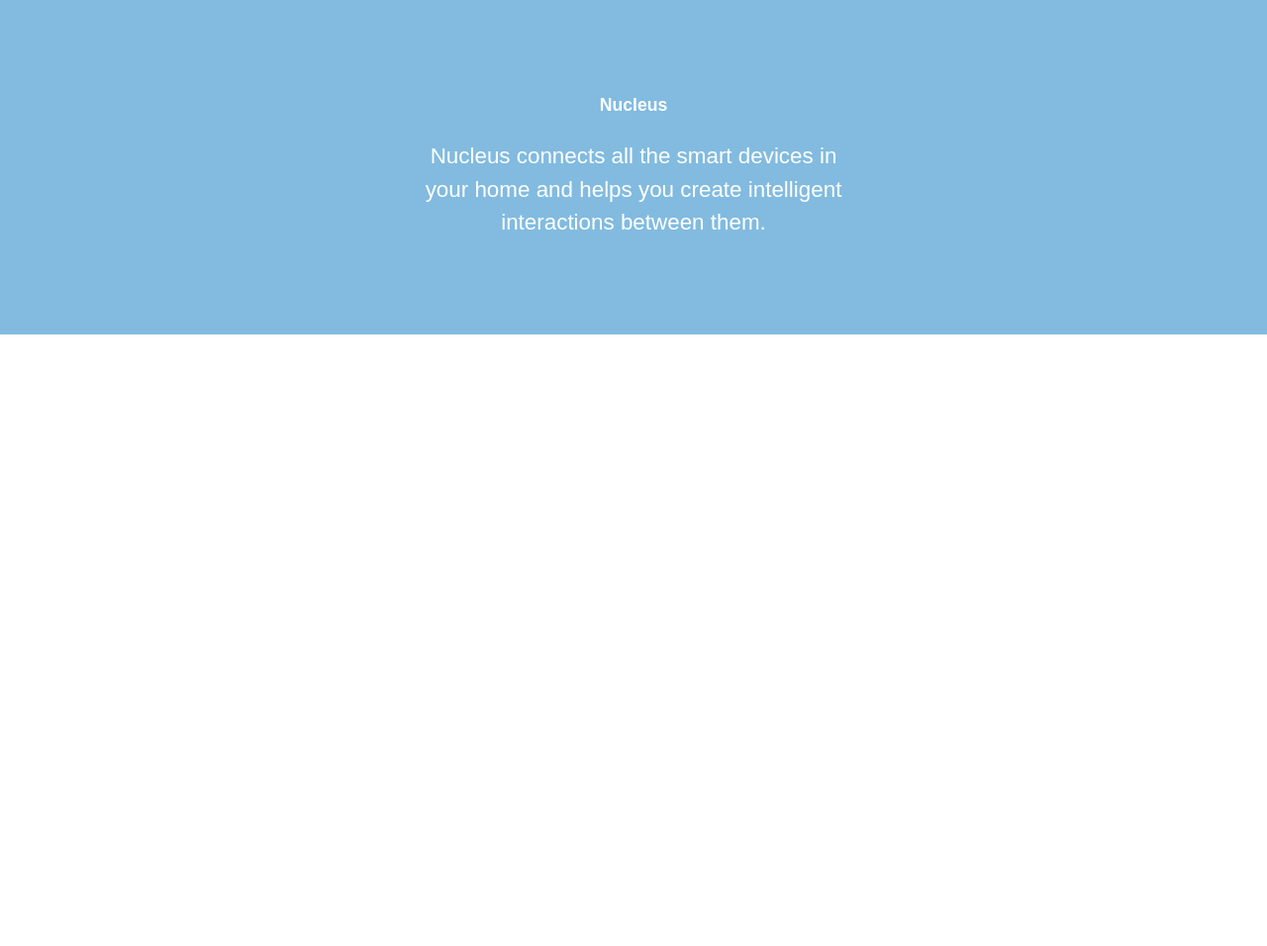
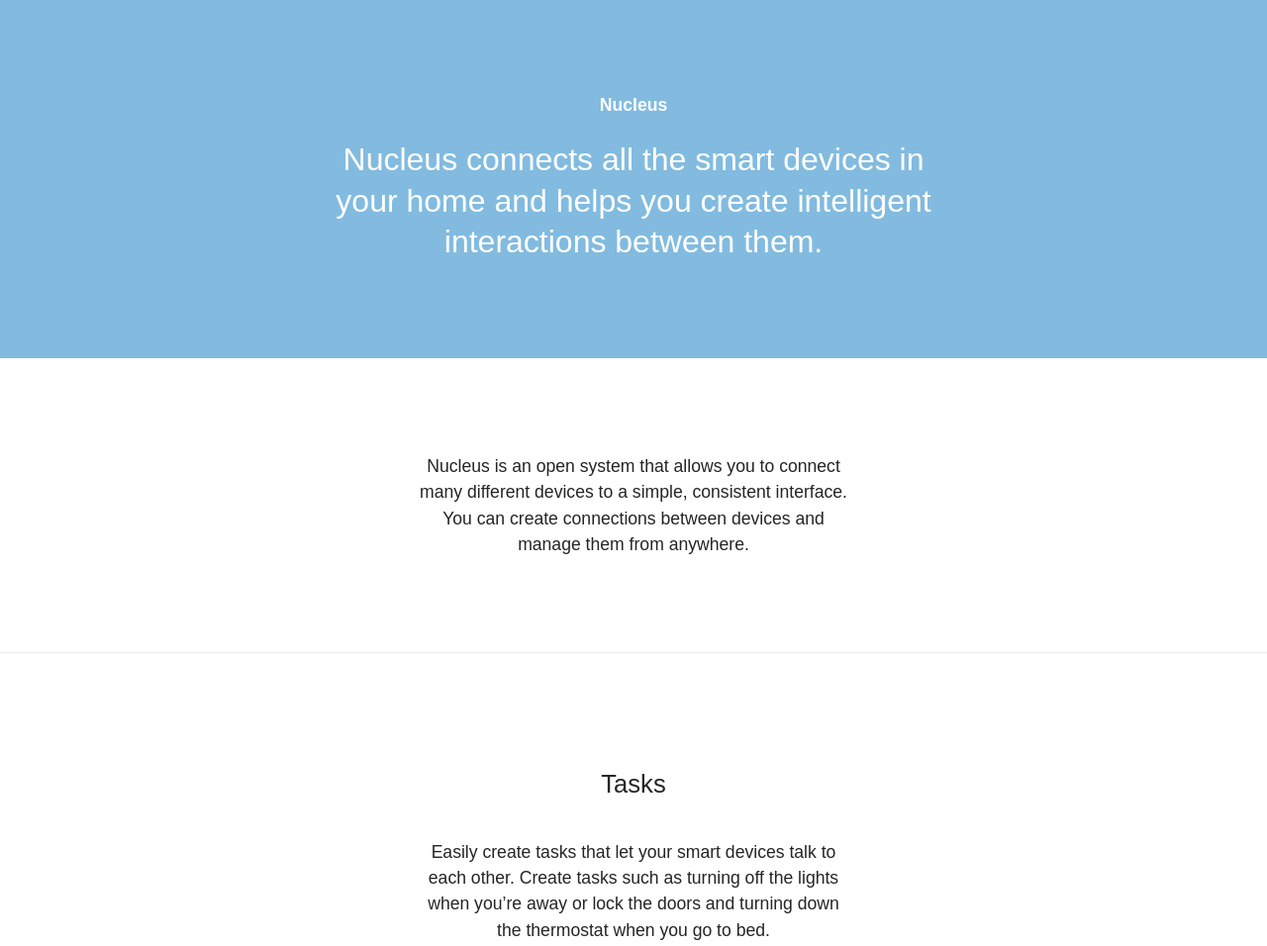
Before and after one commit to Coolist/Nucleus-MMVP, a website: page src/index.html in a window 1280 px wide. Shown: the top 956 px of the page at 99% size. Before the commit the page ends 800 px from the top, so only its background shows below. Drawn offline with nearby package versions, Linux system fonts and the light colour scheme; files that its build step writes are made by us from their sources.

Commit message:
Added new sections

```diff
--- a/package.json
+++ b/package.json
@@ -13,7 +13,8 @@
   },
   "scripts": {
     "test": "echo \"Error: no test specified\" && exit 1",
-    "build": "coffee index.coffee"
+    "build": "coffee index.coffee",
+    "deploy": "aws s3 sync ./build/ s3://nucleushome.com/"
   },
   "repository": {
     "type": "git",
--- a/src/assets/css/elements/grid.scss
+++ b/src/assets/css/elements/grid.scss
@@ -1,6 +1,8 @@
 /*
 ** Grid Styles
 */
+
+@import '../resources/mixins';
 
 .container {
   max-width: 1140px;
@@ -73,12 +75,6 @@
     float: right;
   }
 
-@mixin breakpoint($point) {
-  @if $point == small {
-    @media screen and (max-width: 768px) { @content; }
-  }
-}
-
   @include breakpoint(small) {
     display: block;
     margin-left: 0;
--- a/src/assets/css/pages/home.scss
+++ b/src/assets/css/pages/home.scss
@@ -1,6 +1,8 @@
 /*
 ** Home Page Styles
 */
+
+@import '../resources/mixins';
 
 h1 {
   font-size: 1.1em;
@@ -10,17 +12,49 @@ h1 {
   margin: 0;
 }
 
-.home-first {
+h2 {
+  font-size: 1.6em;
+  font-weight: 500;
+  text-align: center;
+  margin-bottom: 1.6em;
+}
+
+p {
+  font-size: 1.1em;
+  line-height: 1.5;
+}
+
+.home-header {
   padding: 6em 0;
   background-color: #82BBDF;
   color: #FFF;
 
   p {
-    font-size: 1.4em;
-    line-height: 1.5;
+    font-size: 2em;
+    line-height: 1.3;
     font-weight: 300;
     margin: 1.5rem auto 0 auto;
-    max-width: 440px;
+    max-width: 650px;
     text-align: center;
+
+    @include breakpoint(small) {
+      font-size: 1.5em;
+    }
   }
 }
+
+.home-item {
+  padding: 6em 0;
+  border-bottom: 1px solid rgba(37, 37, 37, 0.1);
+
+    @include breakpoint(small) {
+      padding: 4em 0;
+    }
+
+  p {
+    max-width: 440px;
+    font-weight: 300;
+    text-align: center;
+    margin: auto;
+  }
+}
--- /dev/null
+++ b/src/assets/css/resources/mixins.scss
@@ -0,0 +1,5 @@
+@mixin breakpoint($point) {
+  @if $point == small {
+    @media screen and (max-width: 768px) { @content; }
+  }
+}
--- a/src/index.html
+++ b/src/index.html
@@ -1,5 +1,13 @@
-<html>
+<!DOCTYPE html>
+<html lang="en">
 <head>
+
+  <!-- Meta -->
+  <meta charset="utf-8">
+  <meta name="description" content="Nucleus connects all the smart devices in your home and helps you create intelligent interactions between them.">
+  <meta name="viewport" content="width=device-width, initial-scale=1" />
+
+  <!-- Title -->
   <title>Nucleus &ndash; Connect and automate your smart home devices</title>
 
   <!-- Styles -->
@@ -8,9 +16,10 @@
   <!-- Fonts -->
   <script src="//use.typekit.net/rqq2iqi.js"></script>
   <script>try{Typekit.load();}catch(e){}</script>
+
 </head>
 <body>
-  <div class="home-first">
+  <div class="home-header">
     <div class="container">
       <div class="column full">
         <h1>Nucleus</h1>
@@ -18,5 +27,36 @@
       </div>
     </div>
   </div>
+  <div class="home-item">
+    <div class="container">
+      <div class="column full">
+        <p>Nucleus is an open system that allows you to connect many different devices to a simple, consistent interface. You can create connections between devices and manage them from anywhere.</p>
+      </div>
+    </div>
+  </div>
+  <div class="home-item">
+    <div class="container">
+      <div class="column full">
+        <h2>Tasks</h2>
+        <p>Easily create tasks that let your smart devices talk to each other. Create tasks such as turning off the lights when you’re away or lock the doors and turning down the thermostat when you go to bed.</p>
+      </div>
+    </div>
+  </div>
+  <div class="home-item">
+    <div class="container">
+      <div class="column full">
+        <h2>Spaces</h2>
+        <p>Organize and manage your smart devices by the room they are in and access them from anywhere. No matter how many devices you have, you’ll know what you’re interacting with.</p>
+      </div>
+    </div>
+  </div>
+  <div class="home-item">
+    <div class="container">
+      <div class="column full">
+        <h2>History</h2>
+        <p>Look back at the events within your home. Find out when your thermostat changed or when your front door was locked.</p>
+      </div>
+    </div>
+  </div>
 </body>
 </html>
```
